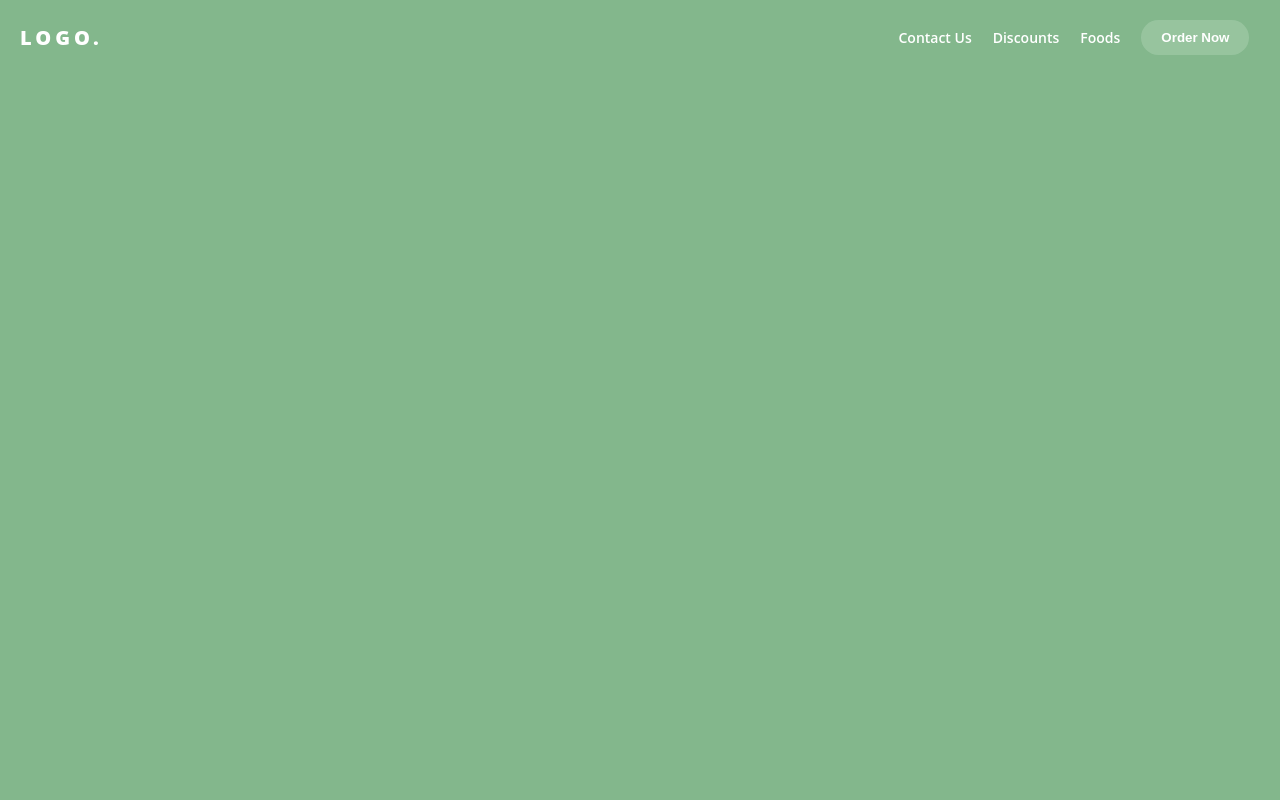
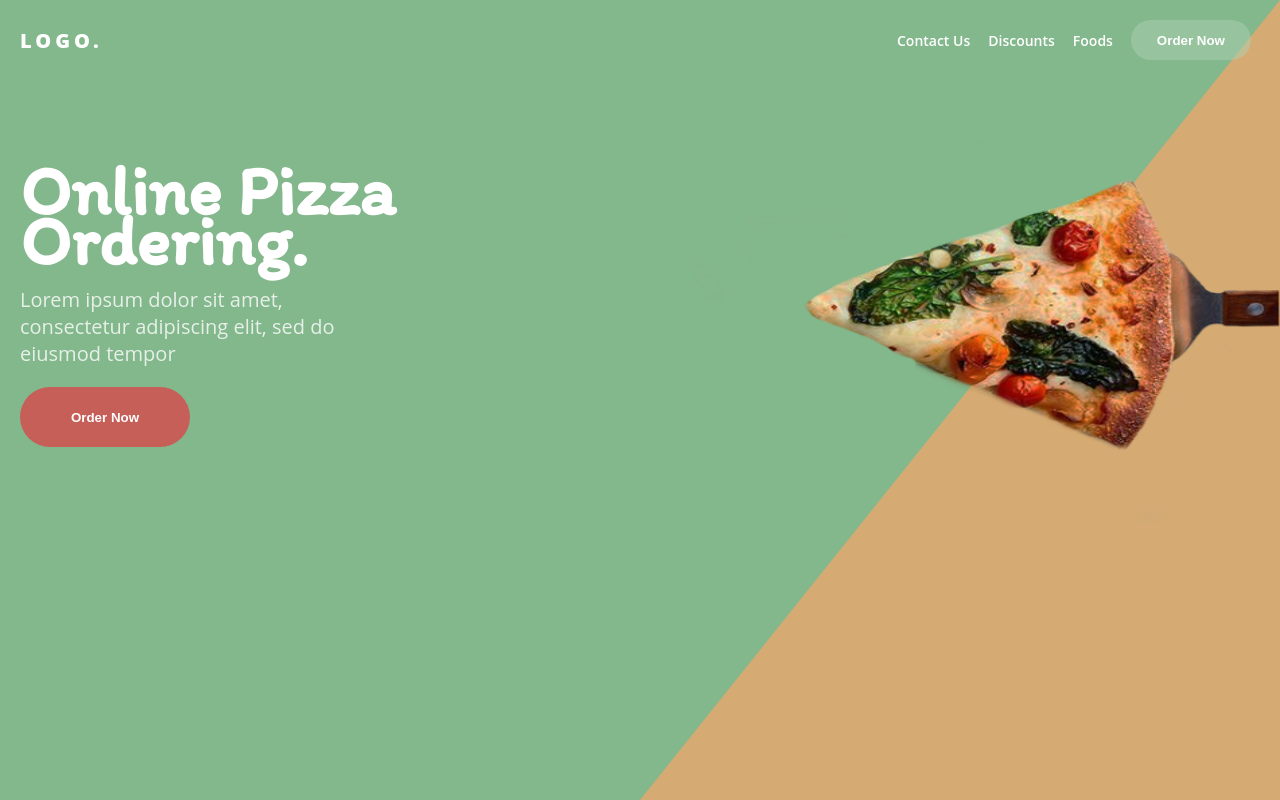
Before and after one commit to Mori30r/FoodLand, a React (Create React App) app: page / in a window 1280 px wide. Built offline with nearby package versions, Linux system fonts and the light colour scheme.

Commit message:
Hero Section Completed

```diff
--- a/src/components/Hero/Hero.elements.js
+++ b/src/components/Hero/Hero.elements.js
@@ -1,9 +1,9 @@
 import styled from 'styled-components';
-
 
 export const NavBar = styled.nav`
 display: flex;
 justify-content: space-between;
+padding: 2rem;
 `;
 
 export const NavBarDiv = styled.div`
@@ -27,3 +27,54 @@ color: white;
 font-weight: 600;
 text-decoration: none;
 `;
+
+export const MainHero = styled.div`
+z-index: 0;
+display: flex;
+justify-content: space-between;
+align-items: center;
+`;
+
+export const MainHeroRight = styled.div`
+position: relative;
+`;
+
+export const MainHeroRightPath = styled.div`
+position: absolute;
+top: 50%;
+left: 100%;
+transform: translate(-100%, -50%);
+z-index: -1;
+background-color: ${ props => props.theme["orange"]};
+height: 100vh;
+width: 50vw;
+clip-path: polygon(100% 100%, 100% 0%, 0% 100%);
+`;
+
+export const MainHeroLeft = styled.div`
+display: flex;
+flex-direction: column;
+justify-content: center;
+padding-left: 2rem;
+`;
+
+export const MainHeroLeftHeader = styled.h1`
+width: 40rem;
+line-height: 5rem;
+`;
+
+export const MainHeroLeftParagraph = styled.p`
+color: white;
+opacity: .8;
+font-size: 2rem;
+width: 35rem;
+padding: 2rem 0;
+`;
+
+export const MainHeroRightImage = styled.img.attrs( props => ({
+    src: props.src
+}))`
+z-index: 2;
+width: 70rem;
+height: 45rem;
+`;
--- a/src/components/Hero/Hero.js
+++ b/src/components/Hero/Hero.js
@@ -1,10 +1,24 @@
 import React from 'react';
-import {NavBar, NavBarDiv, NavBarItem, NavBarLogo} from "./Hero.elements";
+import Pizza from './../../assets/images/pizza.png';
+
+import {
+    MainHero,
+    MainHeroLeft,
+    MainHeroLeftHeader, MainHeroLeftParagraph,
+    MainHeroRight, MainHeroRightImage, MainHeroRightPath,
+    NavBar,
+    NavBarDiv,
+    NavBarItem,
+    NavBarLogo
+} from "./Hero.elements";
 import {Button} from "../../global/Button";
 
 export const Hero = () => {
     return (
+        <>
             <NavBar>
+                <MainHeroRightPath/>
+
                 <NavBarDiv>
                     <NavBarLogo>Logo.</NavBarLogo>
                 </NavBarDiv>
@@ -15,5 +29,16 @@ export const Hero = () => {
                     <Button secondary>Order Now</Button>
                 </NavBarDiv>
             </NavBar>
+            <MainHero>
+                <MainHeroLeft>
+                    <MainHeroLeftHeader>Online Pizza Ordering.</MainHeroLeftHeader>
+                    <MainHeroLeftParagraph>Lorem ipsum dolor sit amet, consectetur adipiscing elit, sed do eiusmod tempor</MainHeroLeftParagraph>
+                    <Button width='17rem' height='6rem'>Order Now</Button>
+                </MainHeroLeft>
+                <MainHeroRight>
+                    <MainHeroRightImage src={Pizza}/>
+                </MainHeroRight>
+            </MainHero>
+        </>
     );
 };
--- a/src/components/Layout/Layout.elements.js
+++ b/src/components/Layout/Layout.elements.js
@@ -4,5 +4,4 @@ import styled from 'styled-components';
 export const FullPage = styled.div`
 display: flex;
 flex-direction: column;
-padding: 2rem;
 `;
--- a/src/global/Button.js
+++ b/src/global/Button.js
@@ -2,12 +2,14 @@ import styled from "styled-components";
 
 
 export const Button = styled.button`
+height: ${ props => props.height ? props.height : '4rem'};
+width: ${ props => props.height ? props.width : '12rem'};
 outline: none;
 border: none;
 border-radius: 4rem;
 padding: 1rem 2rem;
 color: white;
 font-weight: 600;
-background-color: ${ props => props.secondary && 'rgba(171, 209, 178, .5)'};
+background-color: ${ props => props.secondary ? 'rgba(171, 209, 178, .5)' : props.theme.red};
 cursor: pointer;
 `;
--- a/src/global/Reset.js
+++ b/src/global/Reset.js
@@ -1,4 +1,5 @@
 import {createGlobalStyle} from "styled-components";
+import Itim from './../assets/fonts/Itim/Itim.ttf';
 
 export const GlobalStyle = createGlobalStyle`
 *::before,
@@ -16,6 +17,19 @@ html{
 body{
   font-family: "Open Sans", sans-serif;
   box-sizing: border-box;
-  background-color: ${ props => props.theme["green"]};
+  background-color: ${ props => props.theme.green};
+}
+
+@font-face {
+  font-family: "Itim";
+  src: local("Itim"),
+  url(${ Itim }) format("truetype");
+  font-weight: normal;
+}
+
+h1{
+font-family: Itim, sans-serif;
+font-size: 7rem;
+color: white;
 }
 `
```
Also changed, not shown: src/assets/fonts/Itim/Itim.ttf (added), src/assets/fonts/Itim/OFL.txt (added), src/assets/images/pizza.png (added). Lines whose indentation alone changed are shown as unchanged.
